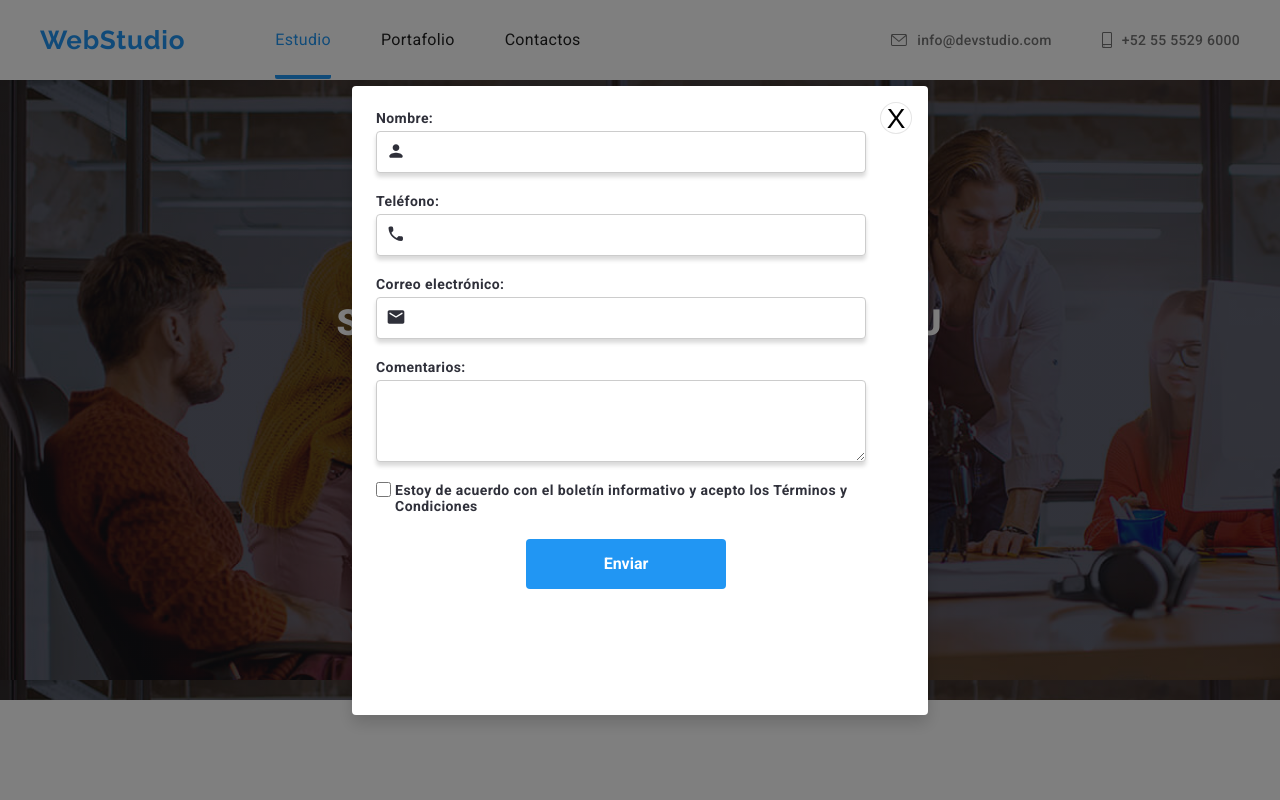
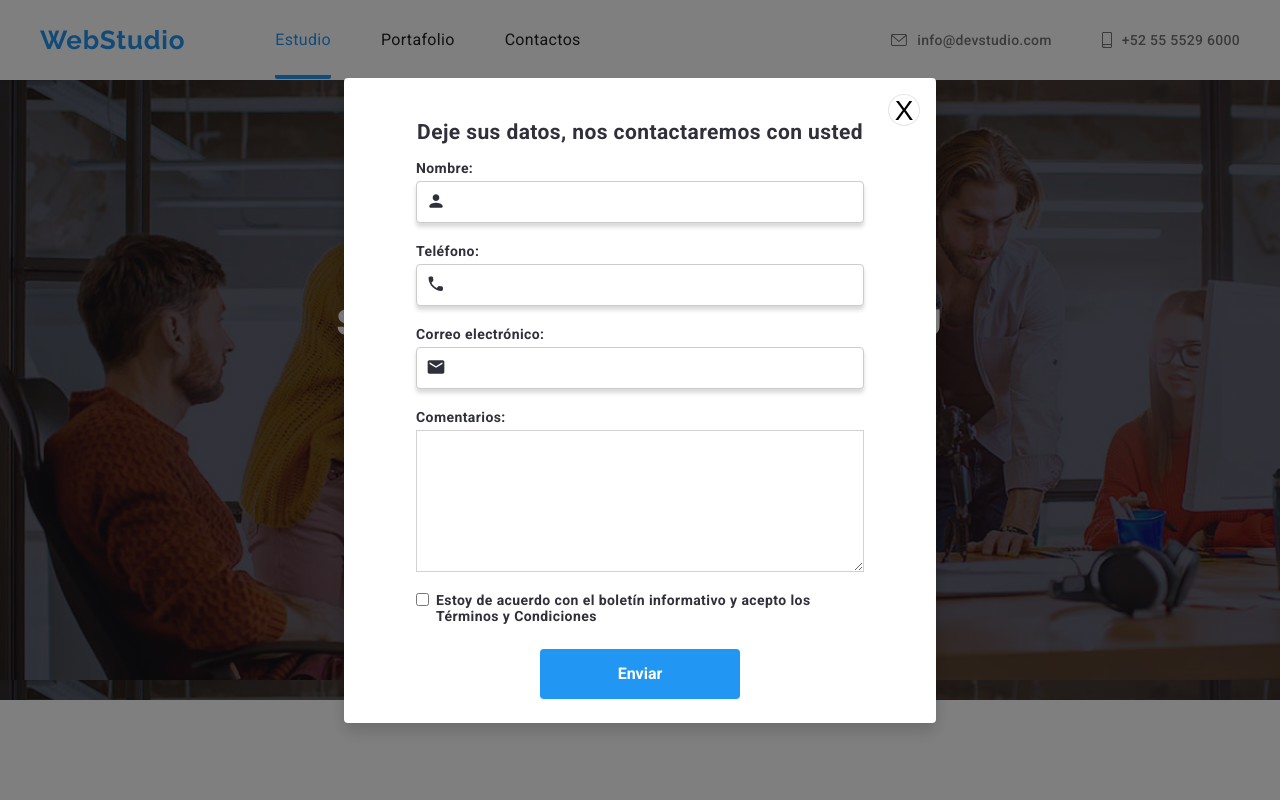
Before and after one commit to morelo1993/goit-markup-hw-06, a plain HTML site: page index.html in a window 1280 px wide. Both pictures are taken after a click on the button "solicite nuestro servicio". Shown: the top 800 px of the page. Drawn offline with nearby package versions, Linux system fonts and the light colour scheme.

Commit message:
correcion tarea 6

```diff
--- a/css/styless.css
+++ b/css/styless.css
@@ -126,13 +126,14 @@ address {
     color: var(--secundary-color);
     font-size: 16px;
     letter-spacing: 0.02em;
+    transition: 250ms cubic-bezier(0.4, 0, 0.2, 1);
 }
 
 .header-post:hover,
 .header-post:focus {
     color: var(--one-color-);
     border-bottom: 4px solid var(--one-color-);
-    transition: none;
+    transition: 250ms cubic-bezier(0.4, 0, 0.2, 1);
     padding-bottom: 26px;
     border-radius: 2px;
 }
@@ -172,7 +173,7 @@ address {
     height: 581px;
     max-height: 80vh;
     background-color: #fff;
-    padding: 1.5rem;
+    padding: 2rem;
     box-shadow: 0 0.5rem 1rem rgba(0, 0, 0, 0.15);
     overflow: auto;
     border-radius: 4px;
@@ -217,16 +218,19 @@ address {
 
 .form-group {
     margin-bottom: 20px;
+    max-width: 448px;
 }
 
 .form-group label {
     display: block;
     font-weight: bold;
     margin-bottom: 5px;
+    max-width: 448px;
 }
 
 .input-group {
     display: flex;
+    outline: none;
 }
 
 .input-group-icon {
@@ -240,8 +244,20 @@ address {
     height: 20px;
 }
 
+.input-group:focus-within > .input-group-icon {
+    color: var(--one-color-);
+}
+
+form{
+    padding: 10px;
+    display: flex;
+    flex-flow: column nowrap;
+    justify-content: center;
+    align-items: center;
+}
+
 .form-control {
-    width: 448px;
+    width: 407px;
     height: 40px;
     padding-left: 40px;
     /* para dar espacio al ícono */
@@ -250,6 +266,11 @@ address {
     box-shadow: 0px 4px 4px rgba(0, 0, 0, 0.15);
     font-size: 16px;
     line-height: 1.5;
+}
+
+.form-control:focus-visible{
+    outline: none;
+    border: 1px solid var(--one-color-);
 }
 
 textarea.form-control {
@@ -261,7 +282,26 @@ textarea.form-control {
     fill: #ccc;
 }
 .btn-m{
-    margin-left: 150px;
+
+}
+
+.text-area{
+    width: 427px;
+    height: 120px;
+    border: 1px solid rgba(33, 33, 33, 0.2);
+    padding: 10px;
+    outline: none;
+}
+
+.text-area:focus-visible{
+    border: 1px solid var(--one-color-);
+}
+
+.checkbox{
+    width: 16px;
+    height: 15px;
+    border: 0.2px solid rgba(255, 255, 255, 1);
+    margin-right: 7px;
 }
 /* END MODAL */
 
@@ -288,6 +328,7 @@ textarea.form-control {
     display: flex;
     justify-content: center;
     align-items: center;
+    transition: 250ms cubic-bezier(0.4, 0, 0.2, 1);
 }
 
 .ico-nav>svg {
@@ -345,14 +386,16 @@ textarea.form-control {
     letter-spacing: 0.06em;
     cursor: pointer;
     border: none;
-    background: #2196F3;
     box-shadow: 0px 4px 4px rgba(0, 0, 0, 0.15);
     border-radius: 4px;
-    display: flex;
-    align-items: center;
     justify-content: center;
     padding: 10px 32px;
 }
+
+.button-h1:focus-visible{
+    outline: none;
+}
+
 .botones-1{
     display: flex;
     flex-flow: row nowrap;
@@ -441,6 +484,7 @@ textarea.form-control {
     align-items: center;
     color: #AFB1B8;
     border-radius: 50%;
+    transition: 250ms cubic-bezier(0.4, 0, 0.2, 1);
 }
 
 .iconos-items:hover {
@@ -468,11 +512,13 @@ textarea.form-control {
     justify-content: center;
     align-items: center;
     color: #AFB1B8;
+    transition: 250ms cubic-bezier(0.4, 0, 0.2, 1);
 }
 
 .list-cr:hover{
     border: 1px solid #2196F3;
     color: #2196F3;
+
 }
 
 .list-cr img{
@@ -505,6 +551,7 @@ textarea.form-control {
     border: none;
     padding: 6px 24px;
     border-radius: 5px;
+    transition: 250ms cubic-bezier(0.4, 0, 0.2, 1);
 }
 .botones:hover {
     color: var(--tree-color);
@@ -791,6 +838,7 @@ textarea.form-control {
     background: #FFFFFF1A;
     border-radius: 50%;
     cursor: pointer;
+    transition: 250ms cubic-bezier(0.4, 0, 0.2, 1);
 }
 
 .iconos-ft:hover {
--- a/index.html
+++ b/index.html
@@ -18,12 +18,12 @@
             <a href="#" class="logo"><span class="span-logo">WebStudio</span></a>
             <ul class="header-menu">
                 <li>
-                    <a class="header-post current" href="./index.html">Estudio <i class="line-blue"></i></a>
+                    <a class="header-post current" href="./index.html">Estudio </a>
                 </li>
                 <li>
-                    <a class="header-post " href="./portafolio.html">Portafolio <i class="line-blue"></i></a>
+                    <a class="header-post " href="./portafolio.html">Portafolio </a>
                 </li>
-                <li><a class="header-post" href="">Contactos <i class="line-blue"></i></a></li>
+                <li><a class="header-post" href="">Contactos </a></li>
             </ul>
         </nav>
         <ul class="contact">
@@ -52,7 +52,9 @@
         <div class="modal is-hidden" data-modal>
           <div class="modal-cont">
             <button data-modal-close class="c-btn">&Chi;</button>
-                <form>
+                <form action="" method="POST">
+                  <h1>Deje sus datos, nos contactaremos con usted</h1>
+                  <br>
                     <div class="form-group">
                         <label for="nombre">Nombre:</label>
                         <div class="input-group">
@@ -61,7 +63,7 @@
                                     <use xlink:href="img/ico-form.svg#icon-persona-negra-18dp-1"></use>
                                 </svg>
                             </span>
-                            <input type="text" id="nombre" name="nombre" class="form-control" style="width: 448px; height: 40px;" />
+                            <input type="text" id="nombre" name="nombre" class="form-control" />
                         </div>
                     </div>
                     <div class="form-group">
@@ -72,7 +74,7 @@
                                     <use xlink:href="img/ico-form.svg#icon-telfono-negro-18dp-1"></use>
                                 </svg>
                             </span>
-                            <input type="text" id="telefono" name="telefono" class="form-control" style="width: 448px; height: 40px;" />
+                            <input type="text" id="telefono" name="telefono" class="form-control" />
                         </div>
                     </div>
                     <div class="form-group">
@@ -83,19 +85,18 @@
                                     <use xlink:href="img/ico-form.svg#icon-correo-electrnico-negro-18dp-1"></use>
                                 </svg>
                             </span>
-                            <input type="email" id="email" name="email" class="form-control" style="width: 448px; height: 40px;" />
+                            <input type="email" id="email" name="email" class="form-control" />
                         </div>
                     </div>
                     <div class="form-group">
                         <label for="comentarios">Comentarios:</label>
                         <div class="input-group">
-                            <textarea id="comentarios" name="comentarios" class="form-control"
-                                style="width: 448px; height: 80px;"></textarea>
+                            <textarea id="comentarios" name="comentarios" class="text-area"></textarea>
                         </div>
                     </div>
                     <div class="form-group">
                         <div class="input-group">
-                            <input type="checkbox" id="aceptar" name="aceptar" style="width: 16px; height: 15px;margin-right: 4px;"/>
+                            <input type="checkbox" id="aceptar" name="aceptar" class="checkbox"/>
                             <label for="aceptar">Estoy de acuerdo con el boletín informativo y acepto los Términos y Condiciones</label>
                         </div>
                     </div>
```
Lines whose indentation alone changed are shown as unchanged.
